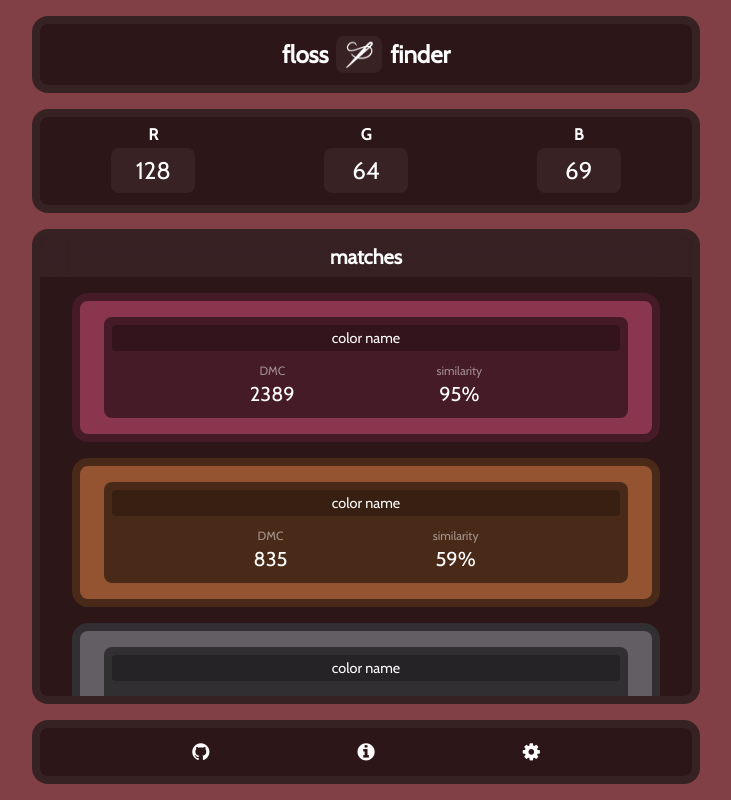
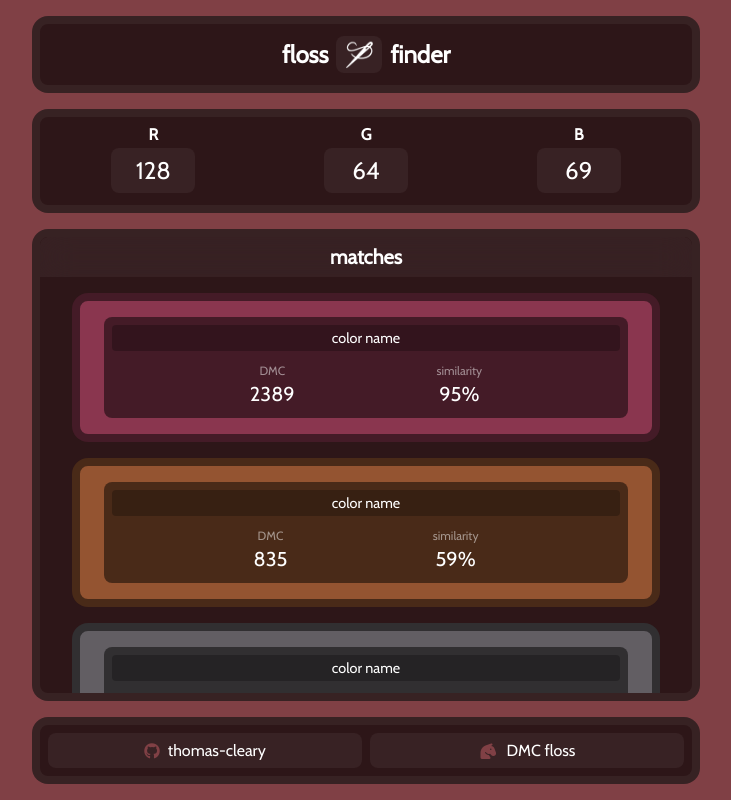
Before and after one commit to thomas-cleary/floss-finder, a React (Create React App) app: page / in a window 1280 px wide. Shown: the whole page, without its empty margins (274-1005 px from the left). Built offline with nearby package versions, Linux system fonts and the light colour scheme.

Commit message:
Add link to DMC floss site in footer

```diff
--- a/public/index.html
+++ b/public/index.html
@@ -24,7 +24,7 @@
       Learn how to configure a non-root public URL by running `npm run build`.
     -->
     <title>floss finder</title>
-    <link rel='stylesheet' href='https://cdnjs.cloudflare.com/ajax/libs/font-awesome/4.7.0/css/font-awesome.min.css'>
+    <script src="https://kit.fontawesome.com/09917be3f3.js" crossorigin="anonymous"></script>
   </head>
   <body>
     <noscript>You need to enable JavaScript to run this app.</noscript>
--- a/src/components/AppFooter/index.css
+++ b/src/components/AppFooter/index.css
@@ -4,16 +4,31 @@
   align-items: center;
   justify-self: flex-end;
 
+  gap: 8px;
+  padding: 8px;
+
   text-align: center;
 
-  padding: 8px;
 
   font-size: 1.25rem;
   color: white;
 
 }
 
-.icon {
+.footer-section {
+  display: flex;
+  align-items: center;
+  justify-content: center;
+  gap: 8px;
+  flex: 1;
   color: white;
-  padding: 4px;
+  padding: 8px;
+  font-size: 1rem;
+  background-color: rgba(255, 255, 255, 0.05);
+  border-radius: 8px;
+  text-decoration: none;
 }
+
+.footer-icon {
+  text-decoration: none;
+}
--- a/src/components/AppFooter/index.js
+++ b/src/components/AppFooter/index.js
@@ -7,25 +7,31 @@ const AppFooter = (props) => {
   return (
     <div className="footer dark-bg">
       <a
-        className="icon"
+        className="footer-section"
         href="https://github.com/thomas-cleary"
         rel="noreferrer"
         target="_blank"
-        onMouseEnter={changeColorToInput}
-        onMouseLeave={changeColorToWhite}
       >
-        <i className="fa fa-github"></i>
+        <i
+          className="fa-brands fa-github footer-icon"
+          style={{ color: props.inputColor }}
+        >
+        </i>
+        <span className="footer-text">thomas-cleary</span>
       </a>
-      <i
-        className="fa fa-info-circle icon"
-        onMouseEnter={changeColorToInput}
-        onMouseLeave={changeColorToWhite}
-      ></i>
-      <i
-        className="fa fa-cog icon"
-        onMouseEnter={changeColorToInput}
-        onMouseLeave={changeColorToWhite}
-      ></i>
+      <a
+        className="footer-section"
+        href="https://www.dmc.com/us/six-strand-embroidery-floss-9003292.html#null"
+        rel="noreferrer"
+        target="_blank"
+      >
+        <i
+        className="fa-solid fa-horse-head footer-icon"
+        style={{ color: props.inputColor }}
+        >
+        </i>
+        <span className="footer-text">DMC floss</span>
+      </a>
     </div>
   );
 };
```
Also changed, not shown: 1 other file (tests, documents, lock files or other folders).
